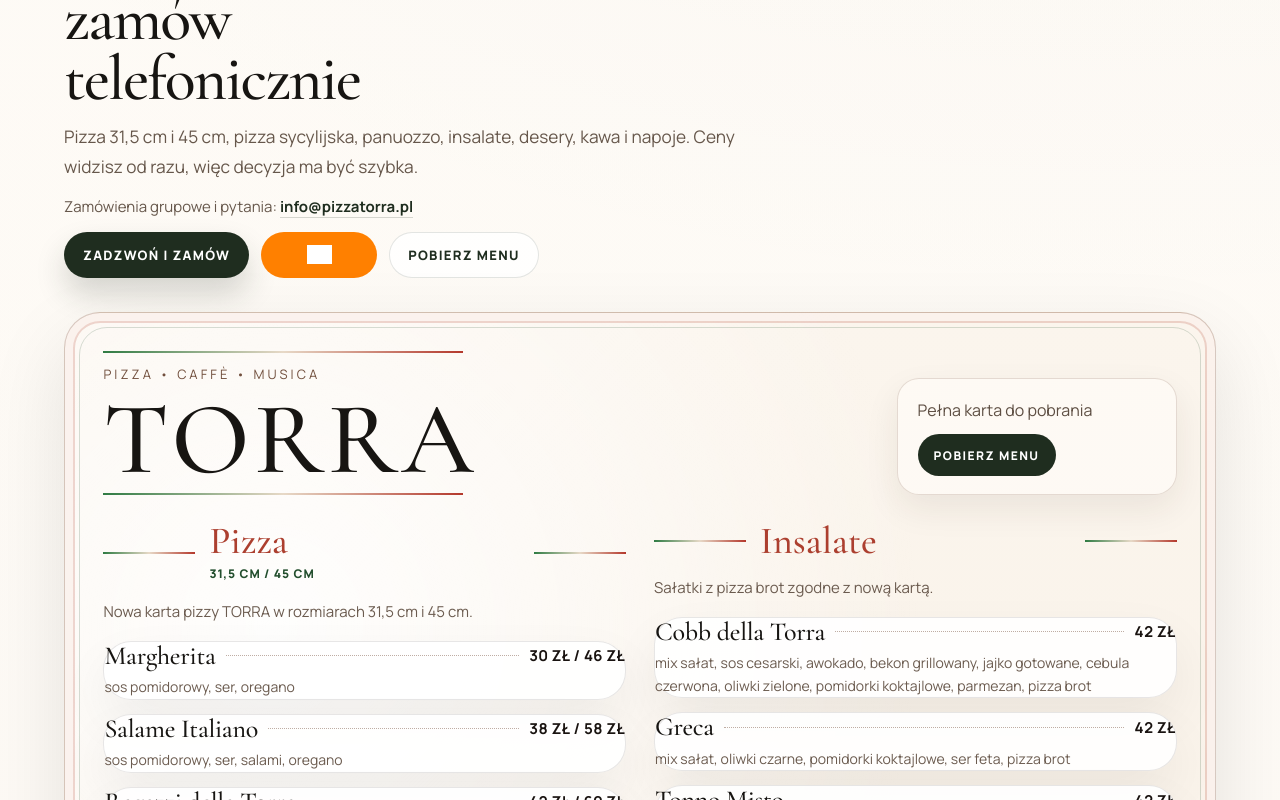
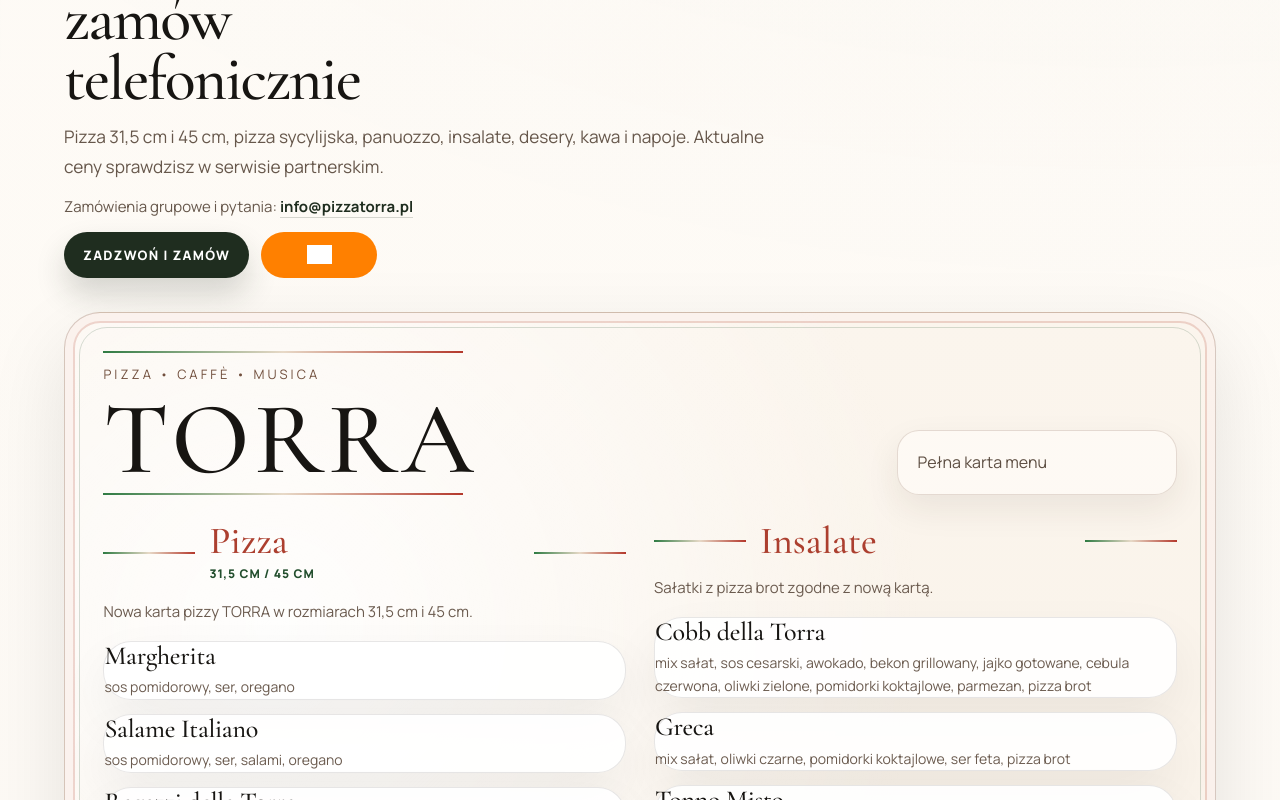
Before and after one commit to mulasty/PizzaTorra, a Next.js app: page / in a window 1280 px wide. Shown: the part 2660-3460 px from the top of the page. Built offline with nearby package versions, Linux system fonts and the light colour scheme; grey boxes are pictures that could not be loaded.

Commit message:
ukrycie cen w menu + usuniecie linkow pobierz menu

```diff
--- a/src/app/page.tsx
+++ b/src/app/page.tsx
@@ -2,7 +2,6 @@ import Image from "next/image";
 import {
   eventOffer,
   menuCategories,
-  menuDownload,
 } from "@/content/menu";
 import type { MenuItem, MenuCategory } from "@/content/menu";
 import { mapEmbed, mapLink, siteConfig } from "@/content/site";
@@ -259,8 +258,7 @@ const renderMenuItems = (items: MenuItem[]) =>
       {item.badge ? <span className={styles.menuItemBadge}>{item.badge}</span> : null}
       <div className={styles.menuItemLead}>
         <h4>{item.name}</h4>
-        <span className={styles.menuItemDots} aria-hidden="true" />
-        <strong>{item.price}</strong>
+        {item.details ? <span className={styles.menuItemSep} aria-hidden="true" /> : null}
       </div>
       {item.details ? <p>{item.details}</p> : null}
     </article>
@@ -468,7 +466,7 @@ export default function Page() {
           <h2 className={styles.sectionTitle}>Wybierz smak i zamów telefonicznie</h2>
           <p className={styles.sectionText}>
             Pizza 31,5 cm i 45 cm, pizza sycylijska, panuozzo, insalate,
-            desery, kawa i napoje. Ceny widzisz od razu, więc decyzja ma być szybka.
+            desery, kawa i napoje. Aktualne ceny sprawdzisz w serwisie partnerskim.
           </p>
           <p className={styles.contactEmailLine}>
             Zamówienia grupowe i pytania: <a href={emailHref}>{emailDisplay}</a>
@@ -494,16 +492,6 @@ export default function Page() {
                 loading="lazy"
               />
             </a>
-            <a
-              href={menuDownload.href}
-              className={styles.secondaryButton}
-              target="_blank"
-              rel="noreferrer"
-              download
-              aria-label="Pobierz pełne menu TORRA w PDF"
-            >
-              {menuDownload.label}
-            </a>
           </div>
         </div>
 
@@ -517,10 +505,7 @@ export default function Page() {
                 <span className={styles.menuBoardAccent} aria-hidden="true" />
               </div>
               <div className={styles.menuBoardDownload}>
-                <p>Pełna karta do pobrania</p>
-                <a href={menuDownload.href} target="_blank" rel="noreferrer" download>
-                  {menuDownload.label}
-                </a>
+                <p>Pełna karta menu</p>
               </div>
             </div>
 
@@ -535,17 +520,8 @@ export default function Page() {
         </div>
 
         <div className={styles.pdfRow}>
-          <a
-            href={menuDownload.href}
-            className={styles.pdfButton}
-            target="_blank"
-            rel="noreferrer"
-            download
-          >
-            {menuDownload.label}
-          </a>
           <span className={styles.pdfHint}>
-            Menu jest dostępne bezpośrednio na stronie i jako plik PDF do pobrania.
+            Menu jest dostępne bezpośrednio na stronie. Aktualne ceny w serwisie partnerskim.
           </span>
         </div>
       </section>
```
